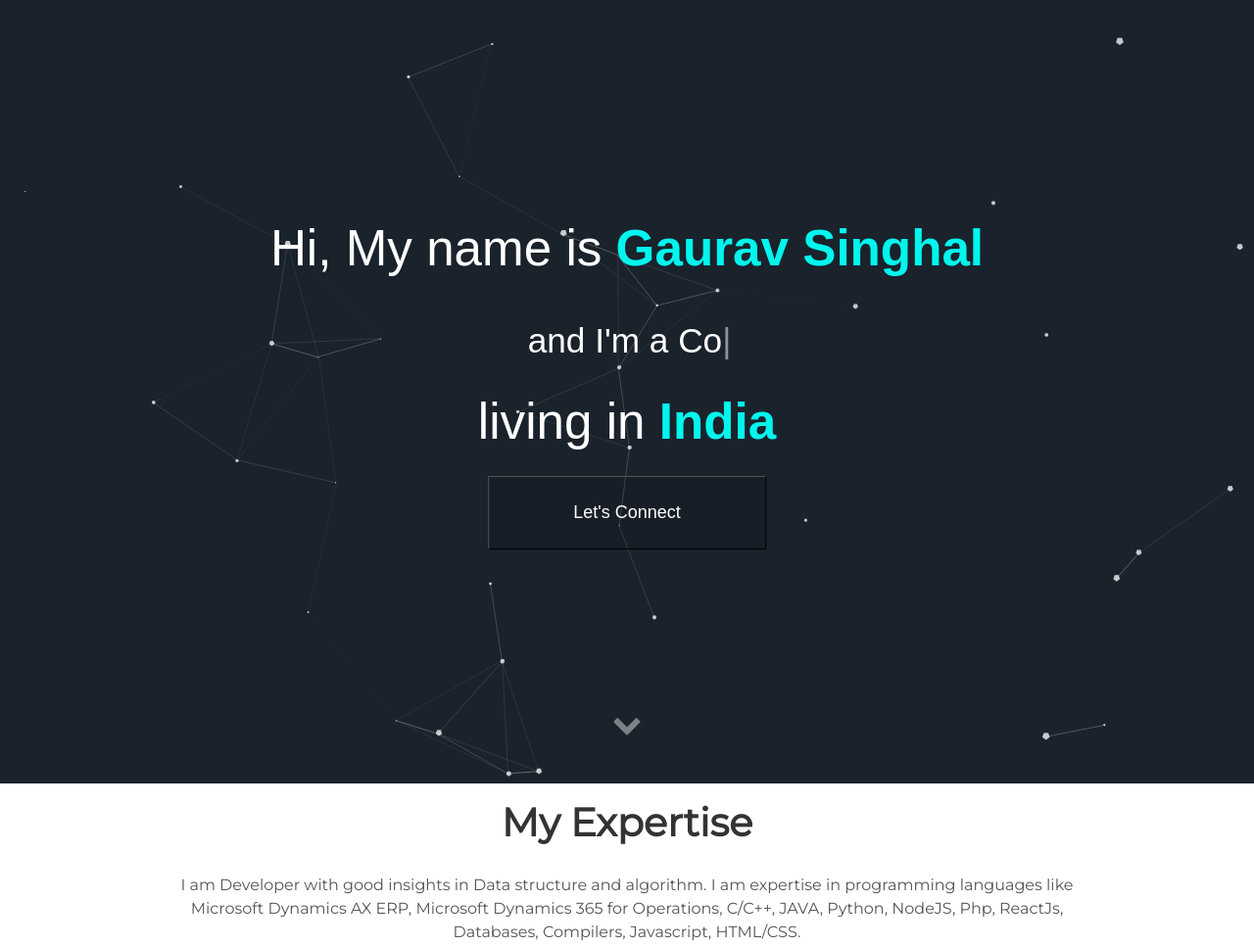
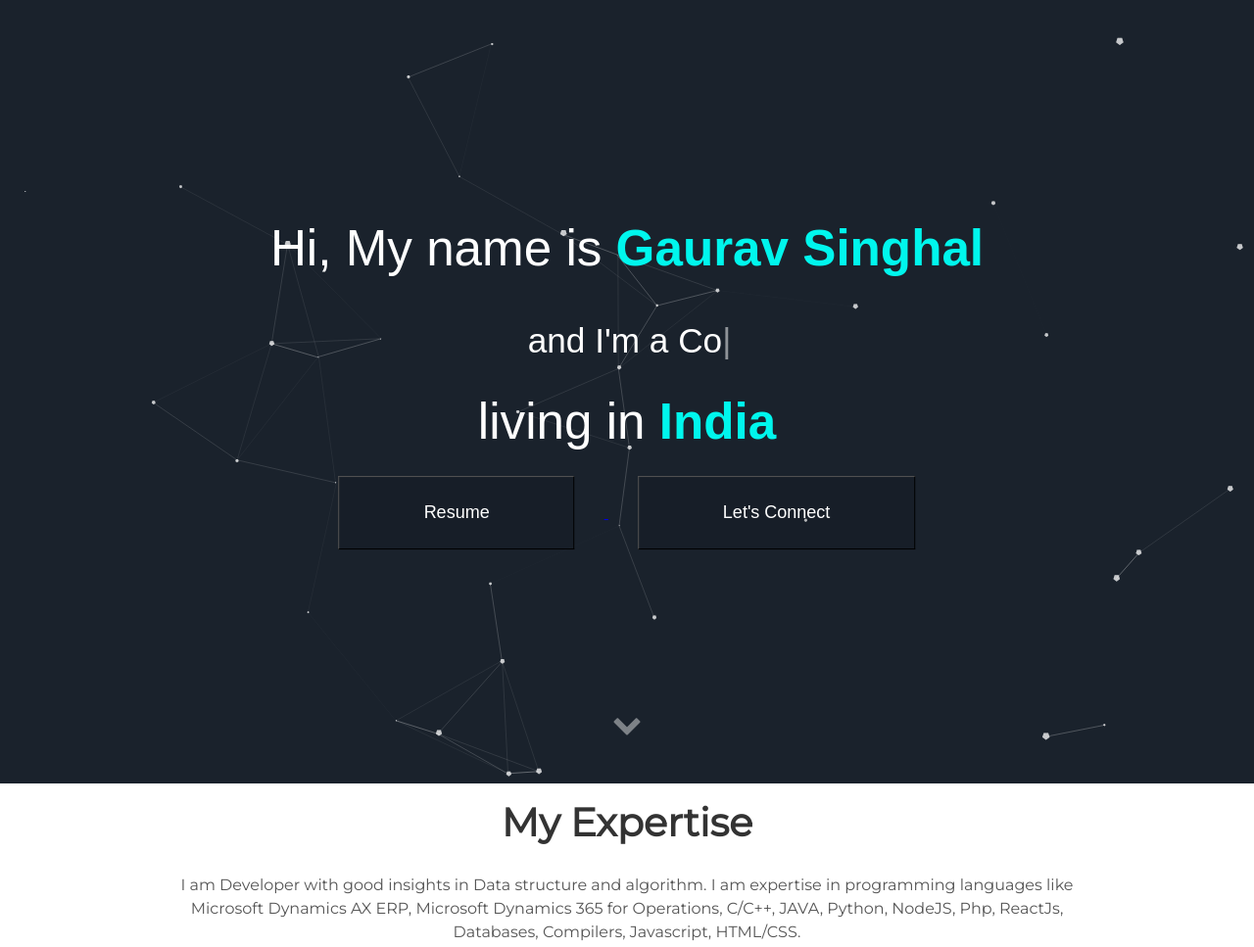
Before and after one commit to krazygaurav/krazygaurav.github.io, a plain HTML site: page index.html in a window 1280 px wide. Shown: the top 967 px of the page at 98% size. Drawn offline with Linux system fonts and the light colour scheme; animation ran at ten frames a second; a web font is replaced by a local one.

Commit message:
New Resume and changes

```diff
--- a/index.html
+++ b/index.html
@@ -66,11 +66,11 @@
                     living in
                     <span class="main_head">India</span>
                 </h1>
-                <!-- <a href="resume.pdf" target="_blank">
+                <a href="resume.pdf" target="_blank">
                     <button class="btn-1">
                         <span class="btn-text">Resume</span>
                     </button>
-                </a> -->
+                </a>
                 <a href="#social" class = "smooth-scroll">
                     <button class="btn-1">
                         <span class="btn-text">Let's Connect</span>
```
Also changed, not shown: 2 other files.
